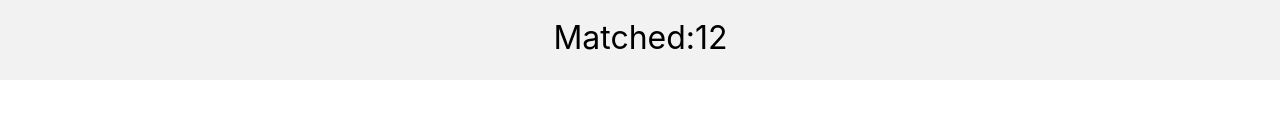
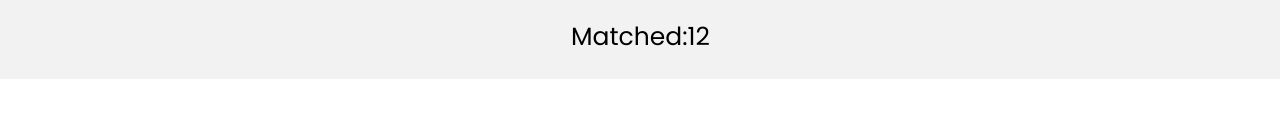
Before and after one commit to wingsown/memory-game, a React (Create React App) app: page / in a window 1280 px wide. Shown: the top 133 px of the page. Built offline with nearby package versions, Linux system fonts and the light colour scheme.

Commit message:
Scoring container styling

```diff
--- a/src/index.css
+++ b/src/index.css
@@ -47,8 +47,9 @@ code {
   background-color: #f2f2f2;
   padding: 18px 158px 23px 159px;
   text-align: center;
-  font-size: 32px;
+  font-size: 25px;
   margin-bottom: 2rem;
+  font-family: 'Poppins', sans-serif;
 }
 
 .card {
```
